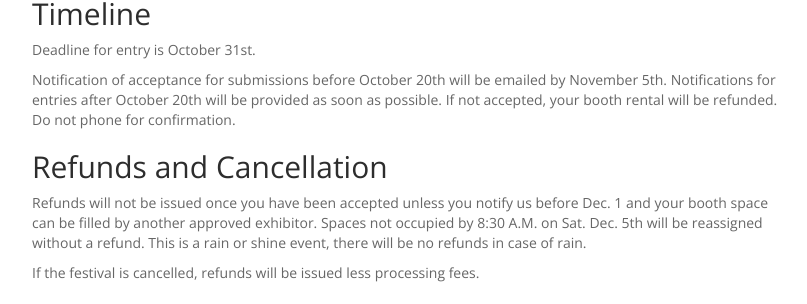
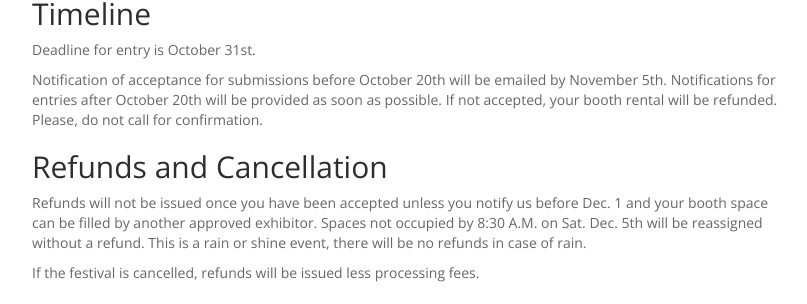
Before and after one commit to vccw/vccw.github.io, a Jekyll site: the page built from artsfest_apply.md, in a window 1280 px wide. Shown: the part 927-1231 px from the top of the page, without its empty margins (38-845 px from the left). Built offline with Jekyll 4.4.1, drawn with Linux system fonts in a browser that asks for light colours; comment, search, counter and statistics services are not loaded.

Commit message:
Update artsfest_apply.md
add please

```diff
--- a/artsfest_apply.md
+++ b/artsfest_apply.md
@@ -41,7 +41,7 @@ Notification of acceptance for submissions before
 October 20th will be emailed by November 5th.  Notifications for
 entries after October 20th will be provided as soon as possible.
 If not accepted, your booth rental will be refunded.
-Do not phone for confirmation.
+Please, do not call for confirmation.
 
 ## Refunds and Cancellation
 
```
